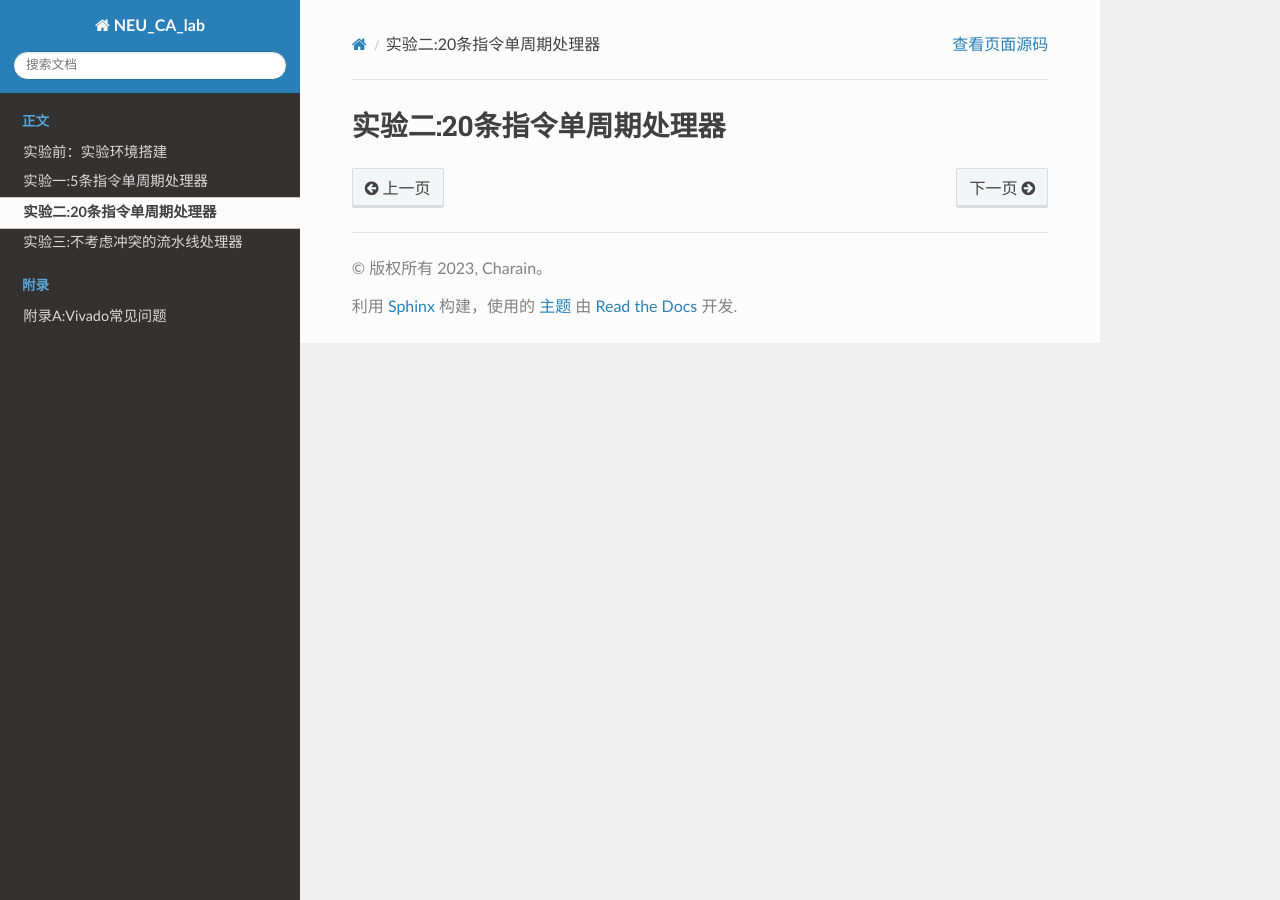
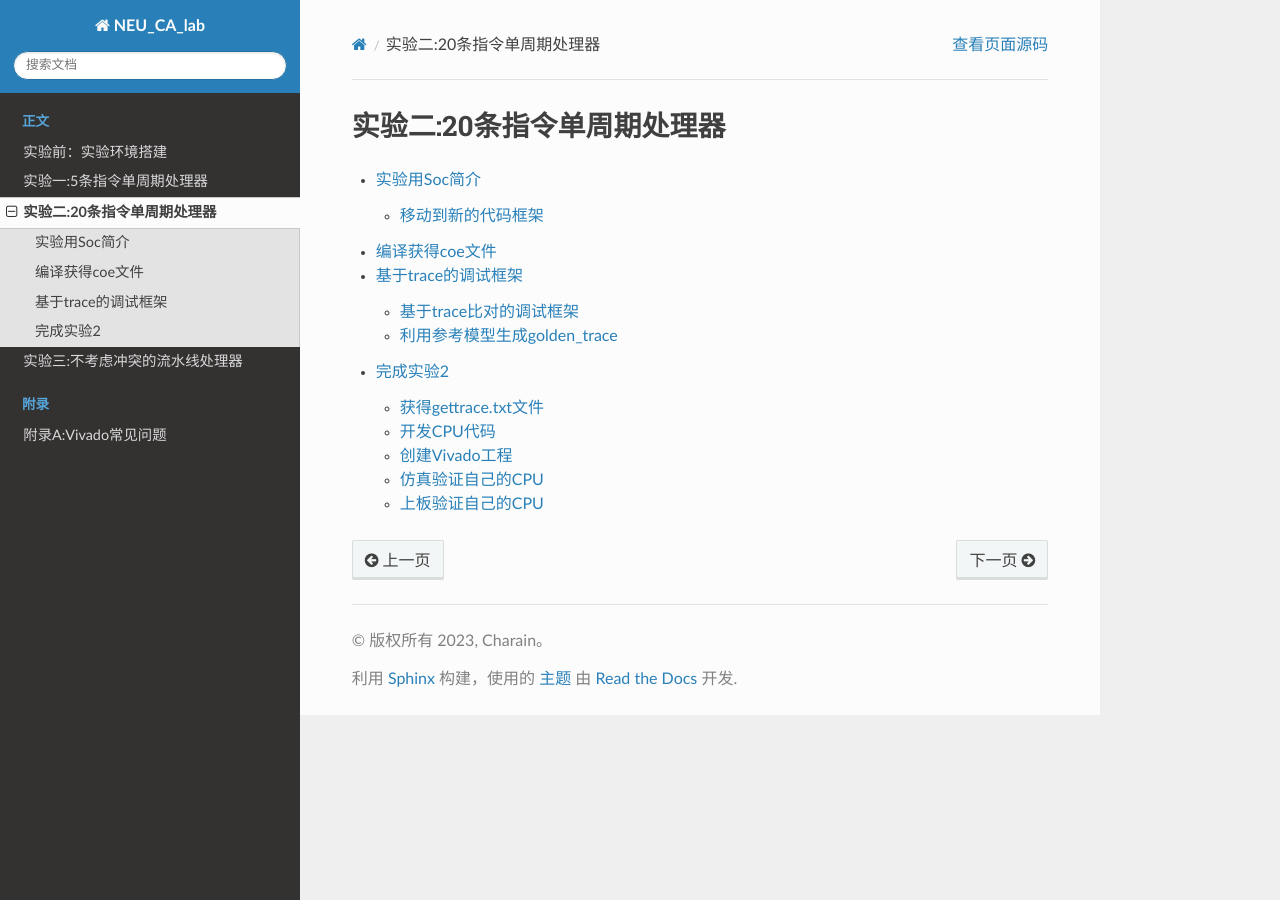
Before and after one commit to chai-yuan/NEUCAlab, a Sphinx documentation site: the page built from source/chapter2/index.rst, in a window 1280 px wide. Built offline with Sphinx 7.4.7 and the Read the Docs theme 2.0.0, drawn with Linux system fonts in a browser that asks for light colours.

Commit message:
完成实验2内容

```diff
--- /dev/null
+++ b/source/chapter2/1编译获得coe文件.rst
@@ -0,0 +1,8 @@
+编译获得coe文件
+=====================
+
+.. note::
+   新调整的实验内容去除了对独自编译程序为二进制代码的要求，只需要下载 `gitee实验发行包 <https://gitee.com/loongson-edu/cdp_ede_local/releases>`_
+   以获取含coe文件的实验环境
+
+   其中 exp6 -> 实验2 exp7 -> 实验3
--- a/source/chapter2/index.rst
+++ b/source/chapter2/index.rst
@@ -3,3 +3,8 @@
 
 .. toctree::
    :maxdepth: 3
+
+   0实验用Soc简介
+   1编译获得coe文件
+   2基于trace的调试框架
+   3完成实验2
```
Also changed, not shown: source/chapter2/0实验用Soc简介.rst (added, +48 -0 lines), source/chapter2/2基于trace的调试框架.rst (added, +28 -0 lines), source/chapter2/3完成实验2.rst (added, +53 -0 lines), source/chapter2/Soc.drawio.svg (added), source/chapter2/simulation_pass_console_info.png (added).
